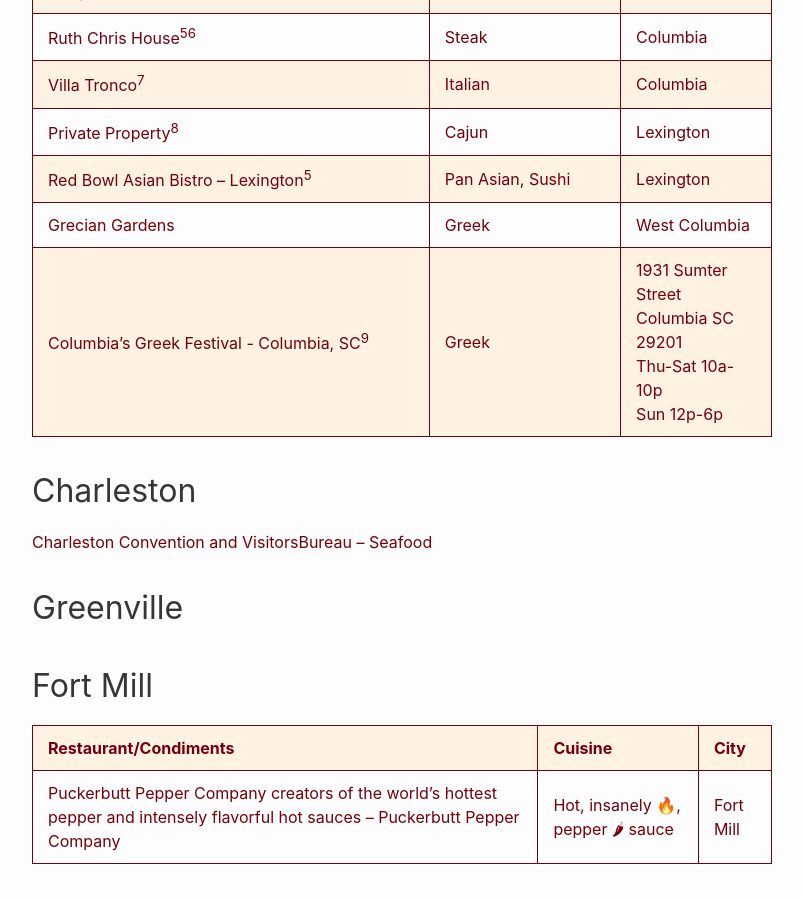
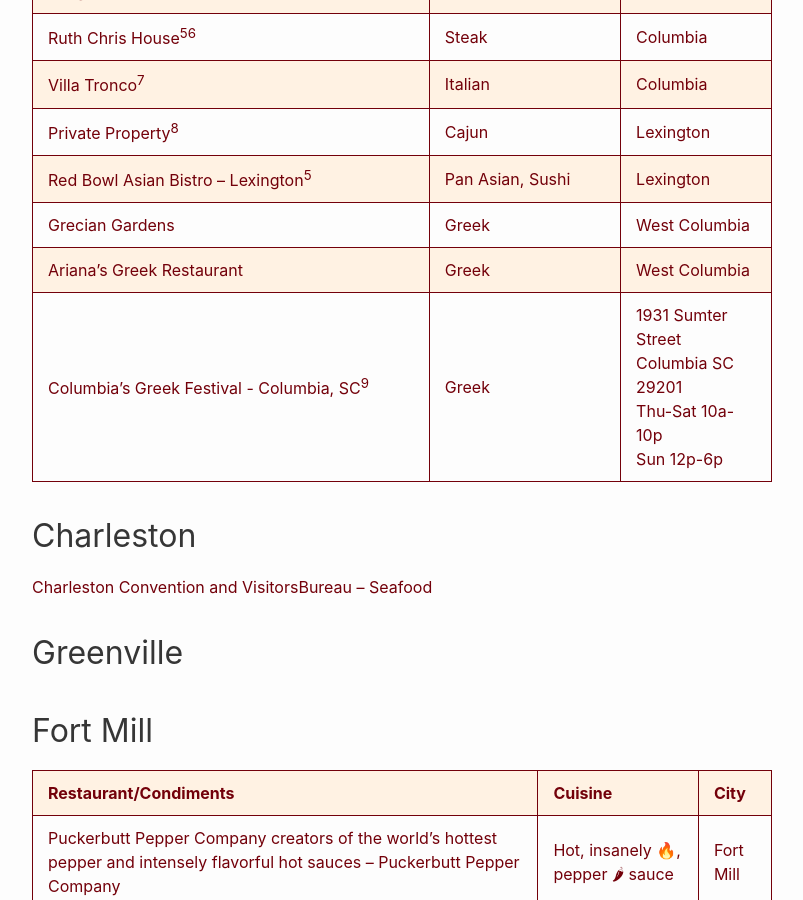
Before and after one commit to RalphHightower/RalphHightower, a Jekyll site: the page built from SouthCarolinaFood.md, in a window 1280 px wide and 900 px high, scrolled down 2099 px. Shown: the whole window, without its empty margins (238-1041 px from the left). Built offline with Jekyll 4.4.1, drawn with Linux system fonts in a browser that asks for light colours; our own code applies the rules of GitHub Pages for plain Markdown files.

Commit message:
[docs](doc): SouthCarolinaFood(Ariana's Greek Restaurant)

```diff
--- a/SouthCarolinaFood.md
+++ b/SouthCarolinaFood.md
@@ -19,6 +19,7 @@
 | [Private Property](https://www.privatepropertysc.com/ )[^18] | Cajun | Lexington |
 | [Red Bowl Asian Bistro – Lexington](https://www.redbowllexington.com/)[^15] | Pan Asian,  Sushi | Lexington |
 | [Grecian Gardens](http://www.greciangardenssc.com/) | Greek | West Columbia |
+| [Ariana's Greek Restaurant](https://www.arianasgreekrestaurant.com/ ) | Greek | West Columbia |
 | [Columbia's Greek Festival - Columbia, SC](https://columbiasgreekfestival.com/ )[^19] | Greek | 1931 Sumter Street<br />Columbia SC 29201<br>Thu-Sat 10a-10p<br />Sun 12p-6p|
 
 [^11]: I haven't been there, but I enjoy oysters, seafood, and steak.
```
